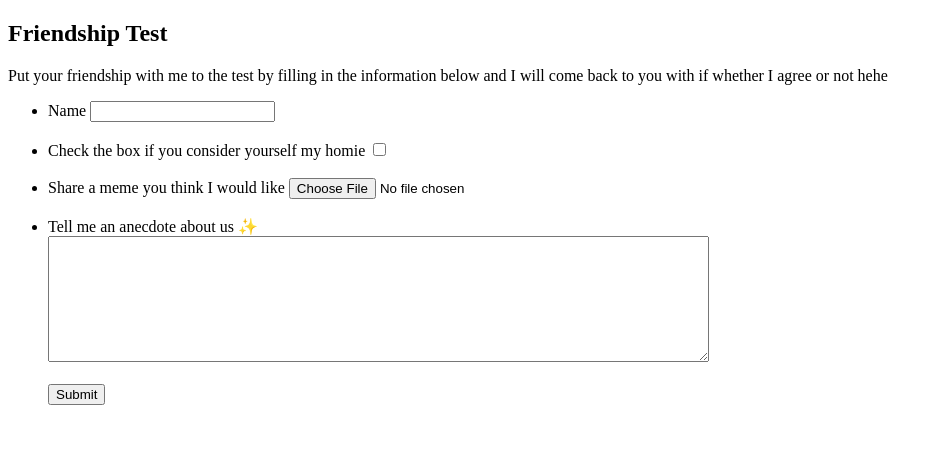
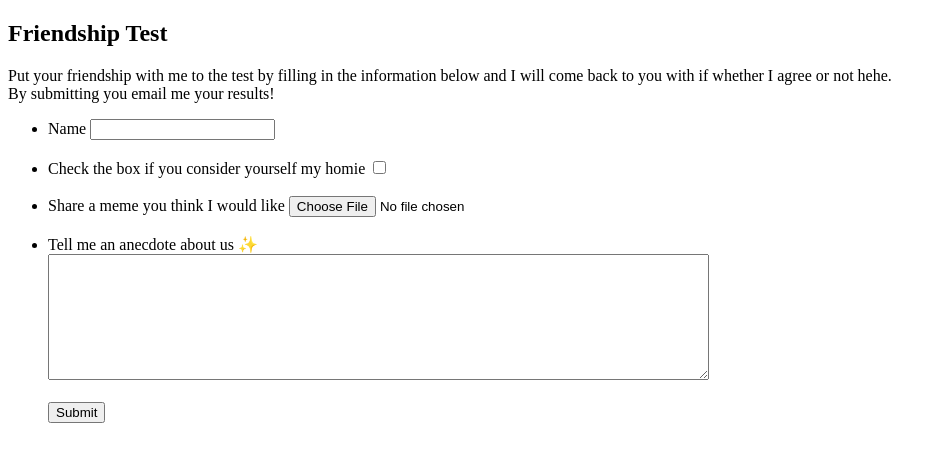
Before and after one commit to annaboter/Capstone-1-Complete-Web-Dev-bootcamp-Udemy, a plain HTML site: page inputs.html in a window 1280 px wide. Shown: the whole page, without its empty margins (0-942 px from the left). Drawn offline with Linux system fonts and the light colour scheme.

Commit message:
Update inputs.html
Added content

```diff
--- a/inputs.html
+++ b/inputs.html
@@ -8,7 +8,8 @@
 
 <body>
   <h2>Friendship Test</h2>
-  <p>Put your friendship with me to the test by filling in the information below and I will come back to you with if whether I agree or not hehe</p>
+  <p>Put your friendship with me to the test by filling in the information below and I will come back to you with if whether I agree or not hehe.<br>
+  By submitting you email me your results!</p>
   <ul>
     <form action="mailto:annabothe@hotmail.com" method="post" enctype="text/plain">
       <li><label for="name">Name</label>
```
